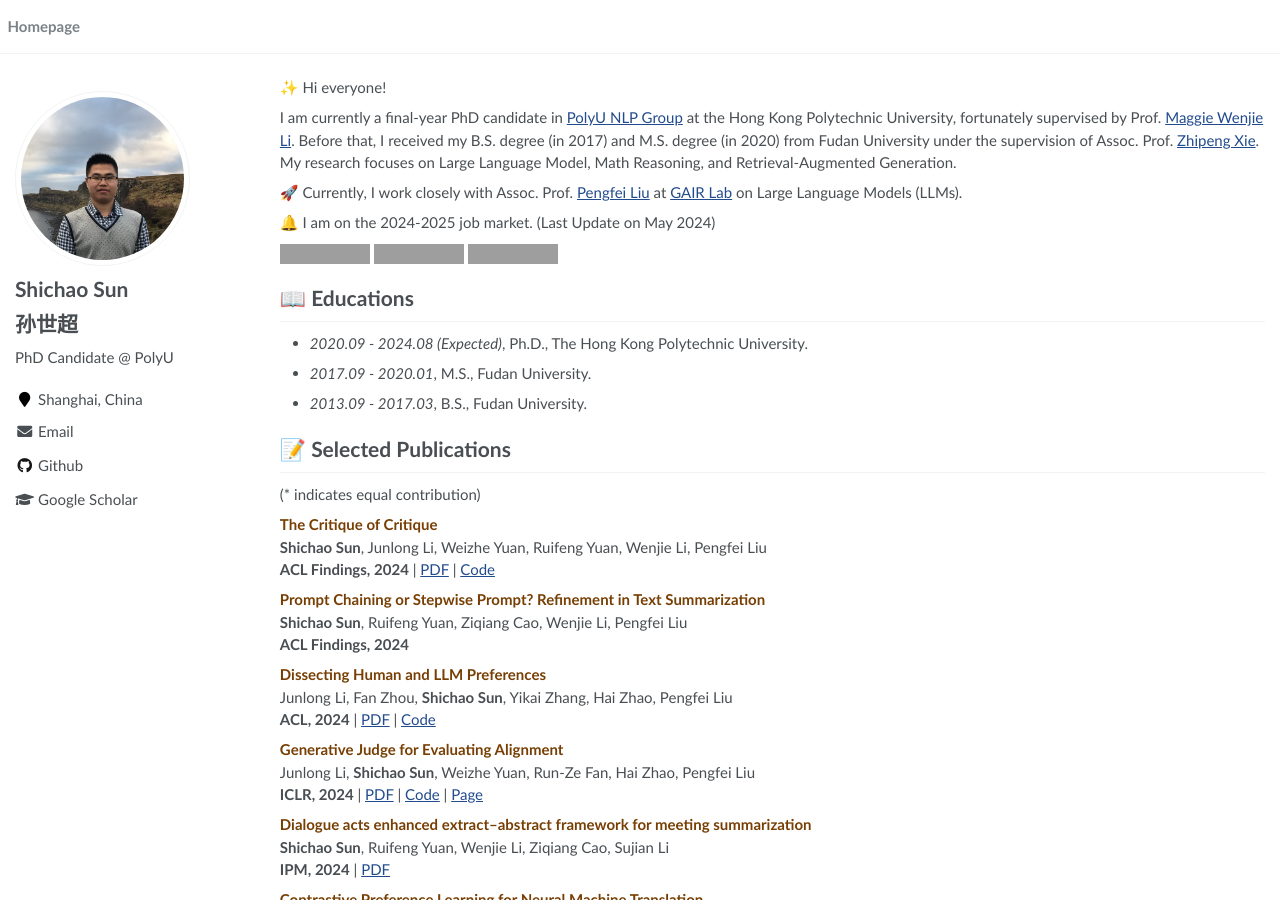
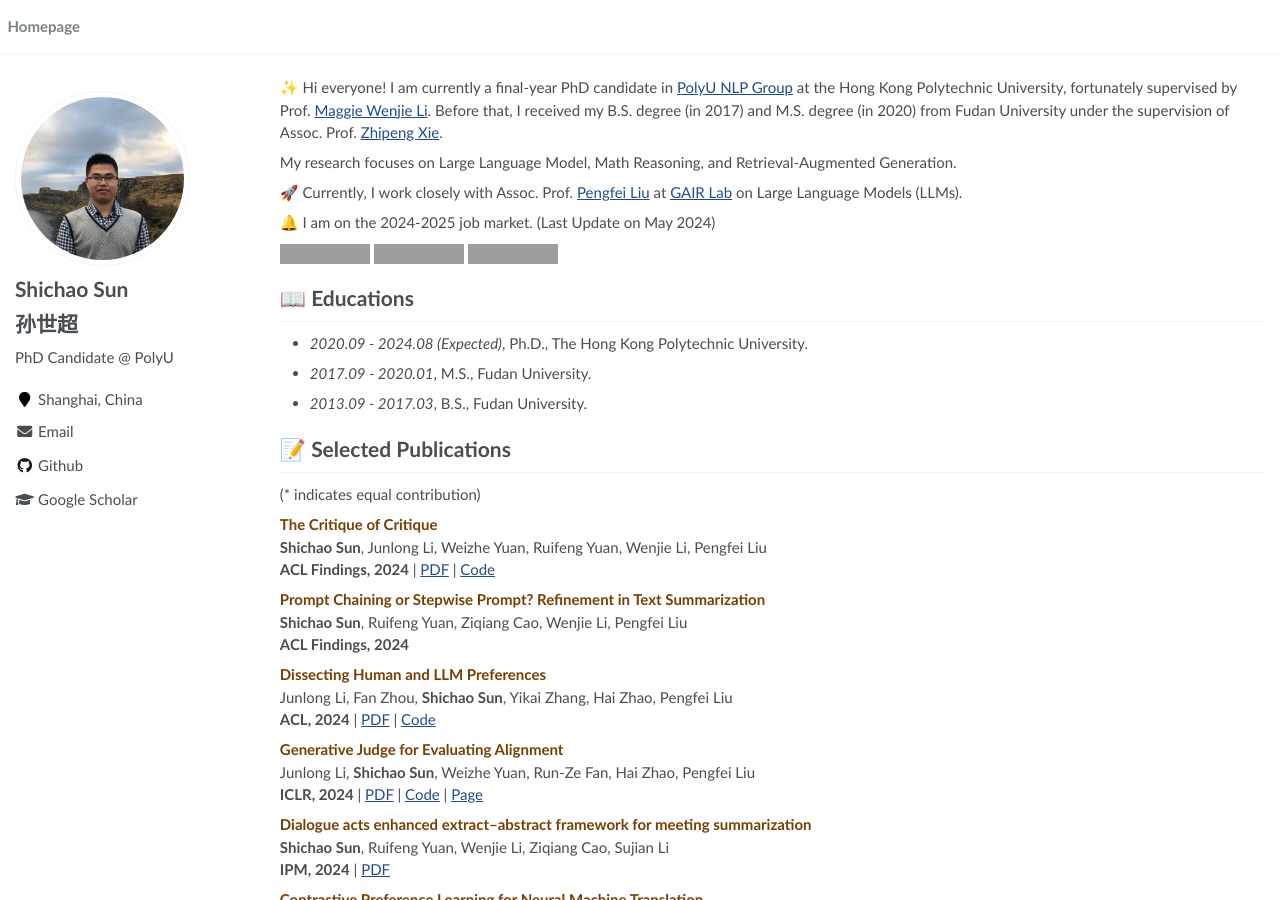
Before and after one commit to ShichaoSun/ShichaoSun.github.io, a Jekyll site: the page built from _pages/about.md, in a window 1280 px wide and 900 px high. Built offline with Jekyll 4.4.1, drawn with Linux system fonts in a browser that asks for light colours; grey boxes are pictures that could not be loaded.

Commit message:
update dir name and small format

```diff
--- a/_pages/about.md
+++ b/_pages/about.md
@@ -17,10 +17,9 @@ redirect_from:
 
 <span class='anchor' id='about-me'></span>
 
-✨ Hi everyone!
+✨ Hi everyone! I am currently a final-year PhD candidate in [PolyU NLP Group](https://polyunlp.github.io/) at the Hong Kong Polytechnic University, fortunately supervised by Prof. [Maggie Wenjie Li](https://www4.comp.polyu.edu.hk/~cswjli/).
+Before that, I received my B.S. degree (in 2017) and M.S. degree (in 2020) from Fudan University under the supervision of Assoc. Prof. [Zhipeng Xie](https://scholar.google.com/citations?user=-zlBDNIAAAAJ&hl=en).
 
-I am currently a final-year PhD candidate in [PolyU NLP Group](https://polyunlp.github.io/) at the Hong Kong Polytechnic University, fortunately supervised by Prof. [Maggie Wenjie Li](https://www4.comp.polyu.edu.hk/~cswjli/).
-Before that, I received my B.S. degree (in 2017) and M.S. degree (in 2020) from Fudan University under the supervision of Assoc. Prof. [Zhipeng Xie](https://scholar.google.com/citations?user=-zlBDNIAAAAJ&hl=en).
 My research focuses on Large Language Model, Math Reasoning, and Retrieval-Augmented Generation.
 
 🚀 Currently, I work closely with Assoc. Prof. [Pengfei Liu](http://pfliu.com/) at [GAIR Lab](https://plms.ai/) on Large Language Models (LLMs).
@@ -28,7 +27,7 @@ My research focuses on Large Language Model, Math Reasoning, and Retrieval-Augme
 🔔 I am on the 2024-2025 job market. (Last Update on May 2024)
 
 <a href='https://scholar.google.com/citations?user=M7g3H9YAAAAJ&hl=en'><img src="https://img.shields.io/endpoint?url={{ url | url_encode }}&logo=Google%20Scholar&labelColor=f6f6f6&color=9cf&style=flat&label=citations"></a>
-<a href='./_uploads/Shichao_Sun_Resume.pdf'><img src="https://img.shields.io/badge/-Shichao's Resumé-299DE7?logo=gitbook&logoColor=white"></a>
+<a href='./uploads/Shichao_Sun_Resume.pdf'><img src="https://img.shields.io/badge/-Shichao's Resumé-299DE7?logo=gitbook&logoColor=white"></a>
 <a href="https://hits.seeyoufarm.com"><img src="https://hits.seeyoufarm.com/api/count/incr/badge.svg?url=http%3A%2F%2Fshichaosun.github.io&count_bg=%2379C83D&title_bg=%23555555&icon=&icon_color=%23E7E7E7&title=page+hits&edge_flat=false"/></a>
 
 <div id="educations" markdown="1">
```
Also changed, not shown: 2 other files.
